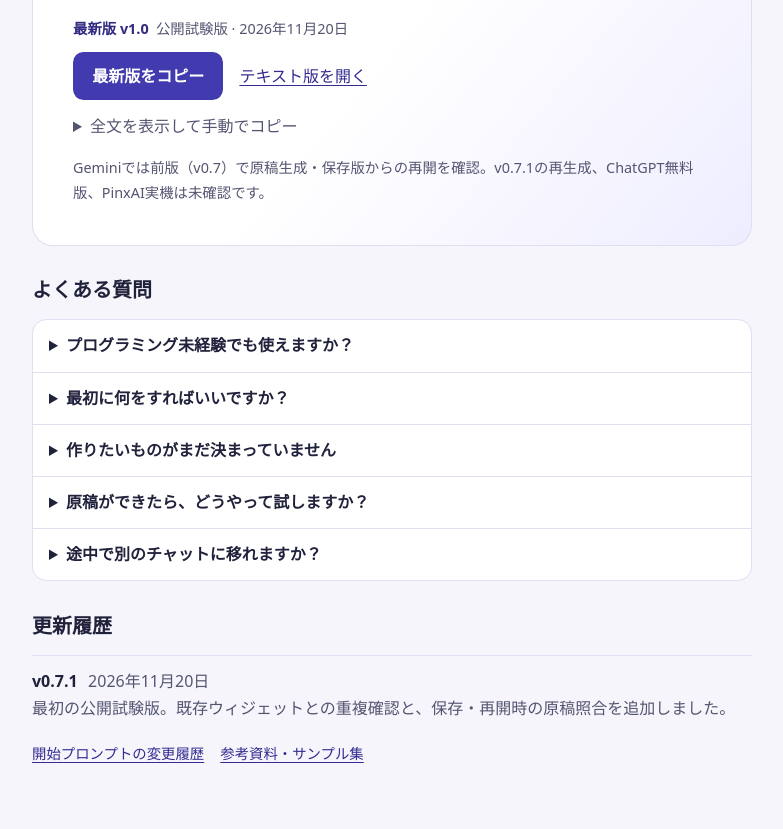
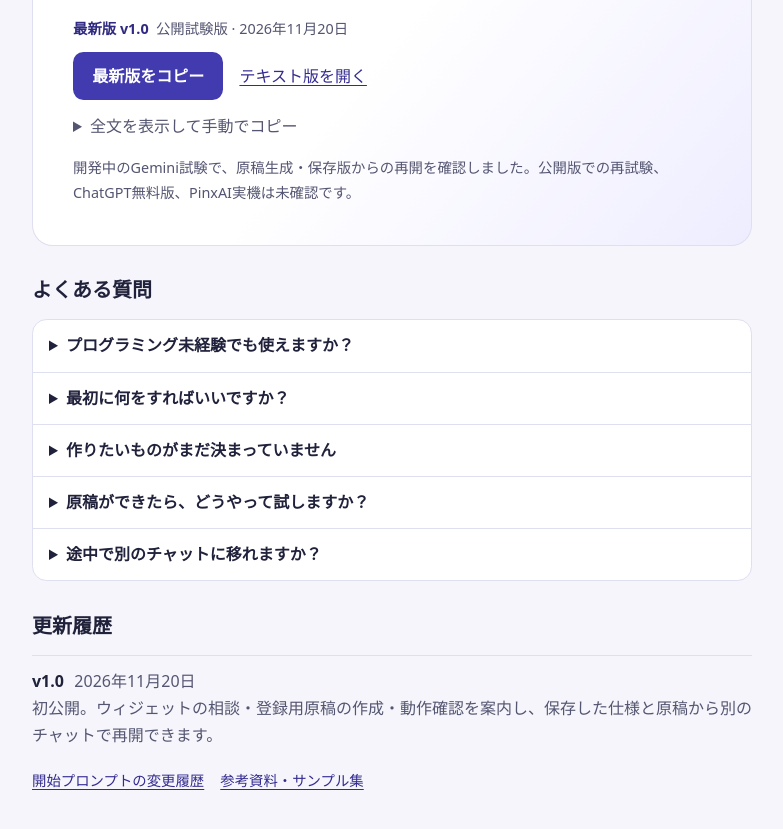
Before and after one commit to munn-nnuw/pinxai-widget-workshop, a plain HTML site: page index.html in a window 1280 px wide. Shown: the part 235-1064 px from the top of the page, without its empty margins (248-1031 px from the left). Drawn offline with Linux system fonts and the light colour scheme.

Commit message:
配布ページと公開履歴を v1.0 に更新

```diff
--- a/index.html
+++ b/index.html
@@ -131,7 +131,7 @@
     <header class="hero">
       <h1>PinxAI ウィジェット相談室</h1>
       <p class="lead">初めてのウィジェットを、AIと相談しながら一つ作るための開始プロンプトです。アイデア出しから、PinxAIの各欄に貼る原稿と試し方まで案内します。</p>
-      <p class="meta"><strong>最新版 <span id="prompt-version">v0.7.1</span></strong><span>公開試験版 · <time datetime="2026-11-20">2026年11月20日</time></span></p>
+      <p class="meta"><strong>最新版 <span id="prompt-version">v1.0</span></strong><span>公開試験版 · <time datetime="2026-11-20">2026年11月20日</time></span></p>
       <div class="actions">
         <button class="copy" id="copy-prompt" type="button" disabled>最新版をコピー</button>
         <a href="./start-prompt.txt">テキスト版を開く</a>
@@ -143,7 +143,7 @@
         <textarea id="prompt-text" readonly aria-label="開始プロンプトの全文" spellcheck="false"></textarea>
       </details>
       <noscript><p class="testing">コピーするにはテキスト版を開いてください。</p></noscript>
-      <p class="testing">Geminiでは前版（v0.7）で原稿生成・保存版からの再開を確認。v0.7.1の再生成、ChatGPT無料版、PinxAI実機は未確認です。</p>
+      <p class="testing">開発中のGemini試験で、原稿生成・保存版からの再開を確認しました。公開版での再試験、ChatGPT無料版、PinxAI実機は未確認です。</p>
     </header>
 
     <section class="section" aria-labelledby="faq-title">
@@ -176,8 +176,8 @@
       <h2 id="changes-title">更新履歴</h2>
       <ol class="changes">
         <li>
-          <h3>v0.7.1 <time datetime="2026-11-20">2026年11月20日</time></h3>
-          <p>最初の公開試験版。既存ウィジェットとの重複確認と、保存・再開時の原稿照合を追加しました。</p>
+          <h3>v1.0 <time datetime="2026-11-20">2026年11月20日</time></h3>
+          <p>初公開。ウィジェットの相談・登録用原稿の作成・動作確認を案内し、保存した仕様と原稿から別のチャットで再開できます。</p>
         </li>
       </ol>
       <div class="links">
```
